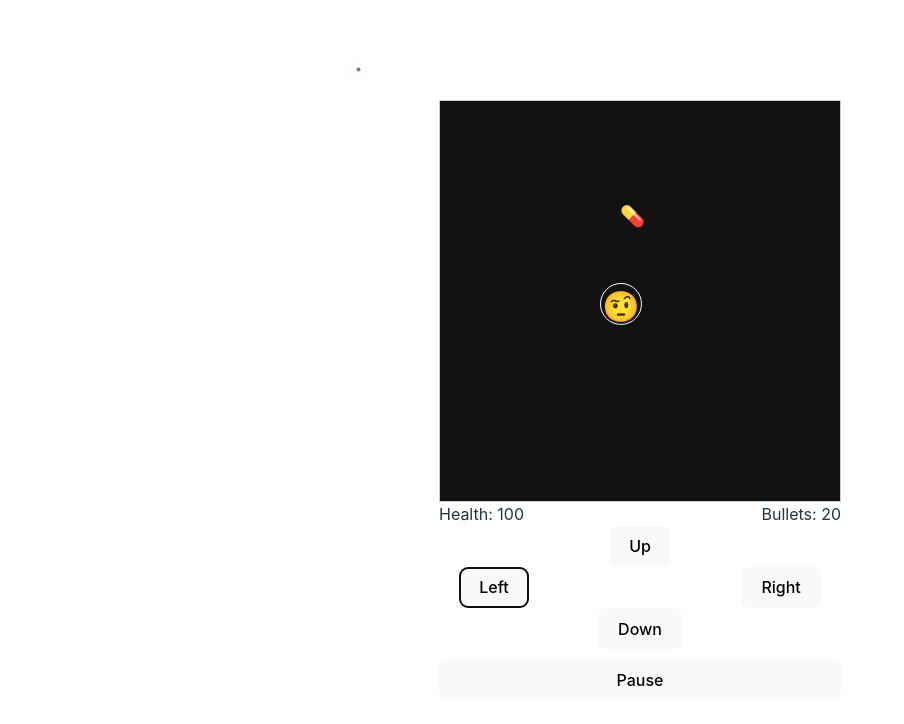
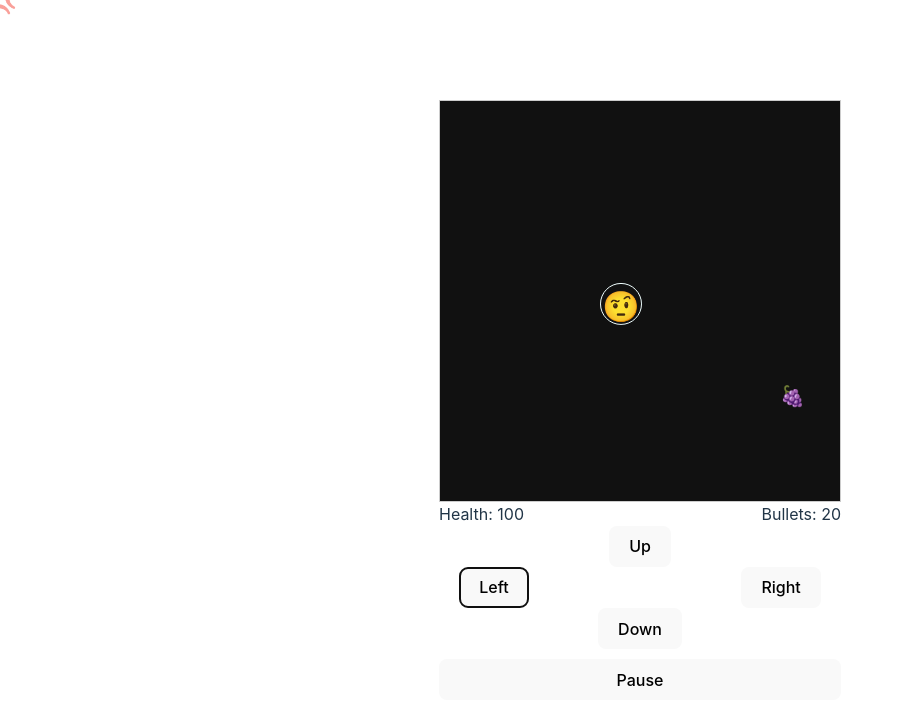
Before and after one commit to glaucopater/vitets-react-game, a React (Vite) app: page / in a window 1280 px wide. Both pictures are taken after a click on the button "Left". Shown: the top 724 px of the page, without its empty margins (0-904 px from the left). Built offline with nearby package versions, Linux system fonts and the light colour scheme.

Commit message:
Refactoring

```diff
--- a/src/components/Area/Area.css
+++ b/src/components/Area/Area.css
@@ -6,8 +6,3 @@
   background: #111;
   cursor: crosshair;
 }
-
-.shoot {
-  animation: shoot-animation 0.5s infinite;
-  cursor: crosshair;
-}
--- a/src/components/Area/index.tsx
+++ b/src/components/Area/index.tsx
@@ -1,6 +1,6 @@
 import { useState } from "react";
-import { Crosshairs } from "../Crosshair";
 import "./Area.css";
+import CustomCursor from "../CustomCursor";
 export const Area = ({
   handleMouseDown,
   handleMouseUp,
@@ -12,25 +12,17 @@ export const Area = ({
   isShooting: boolean;
   children: React.ReactNode;
 }) => {
-  const [crosshairPos, setCrosshairPos] = useState([0, 0]);
   const [isVisible, setIsVisible] = useState(true);
-
-  const handleOnMouseMove = (e: React.MouseEvent<HTMLDivElement>) => {
-    setCrosshairPos([e.clientX, e.clientY]);
-  };
 
   return (
     <div
       className="area"
       onMouseDown={handleMouseDown}
       onMouseUp={handleMouseUp}
-      onMouseMove={handleOnMouseMove}
       onMouseEnter={() => setIsVisible(true)}
       onMouseLeave={() => setIsVisible(false)}
     >
-      {isVisible && (
-        <Crosshairs isShooting={isShooting} crosshairPos={crosshairPos} />
-      )}
+      {isVisible && <CustomCursor isShooting={isShooting} />}
       {children}
     </div>
   );
--- a/src/components/Crosshair/Crosshair.css
+++ /dev/null
@@ -1,28 +0,0 @@
-.spark {
-    border-radius: 50%;
-    position: absolute;
-    width: 50px;
-    height: 50px;
-    transform: translate(-12px, -25px);
-}
-
-.outerCrosshair {
-    box-sizing: border-box;
-    display: inline-block;
-    background: none;
-    border: 1px solid #fafafa;
-    border-radius: 50%;
-    padding: 10px;
-    position: absolute;
-    transform: translate(-7.5px, -7.5px);
-}
-
-.innerCrosshair {
-    cursor: crosshair;
-    color: #fafafa;
-    padding: 2px;
-    border-radius: 50%;
-    background: rgba(0, 0, 0, 0.527);
-    position: absolute;
-    transform: translate(1.5px, 1.5px);
-}
--- a/src/components/Crosshair/index.tsx
+++ /dev/null
@@ -1,45 +0,0 @@
-import { FIRE_AVATAR } from "../../constants/index";
-import "./Crosshair.css";
-export const Crosshairs = ({
-  crosshairPos,
-  isShooting,
-}: {
-  crosshairPos: number[];
-  isShooting: boolean;
-}) => {
-  const top = crosshairPos[1] - 35;
-  const left = crosshairPos[0] - 85;
-
-  return (
-    <>
-      <div
-        className="outerCrosshair"
-        style={{
-          top,
-          left: left - 3,
-        }}
-      />
-      <div
-        className="spark"
-        style={{
-          display: isShooting ? "block" : "none",
-          top: top - 3,
-          left: left - 10,
-        }}
-      >
-        {isShooting && (
-          <span aria-label="fire" role="img" style={{ fontSize: 30 }}>
-            {FIRE_AVATAR}
-          </span>
-        )}
-      </div>
-      <div
-        className="innerCrosshair"
-        style={{
-          top: top,
-          left: left,
-        }}
-      />
-    </>
-  );
-};
--- /dev/null
+++ b/src/components/CustomCursor/CustomCursor.css
@@ -0,0 +1,6 @@
+.custom-cursor {
+    position: fixed;
+    pointer-events: none;
+    z-index: 9999;
+
+}
--- /dev/null
+++ b/src/components/CustomCursor/index.tsx
@@ -0,0 +1,43 @@
+import { useState, useEffect } from "react";
+import "./CustomCursor.css";
+import { FIRE_AVATAR, TARGET_AVATAR } from "../../constants";
+import "./CustomCursor.css";
+
+export const CustomCursor = ({ isShooting }: { isShooting: boolean }) => {
+  const [position, setPosition] = useState({ x: 0, y: 0 });
+
+  useEffect(() => {
+    const handleMouseMove = (e: MouseEvent) => {
+      setPosition({ x: e.clientX, y: e.clientY });
+    };
+
+    document.addEventListener("mousemove", handleMouseMove);
+
+    return () => {
+      document.removeEventListener("mousemove", handleMouseMove);
+    };
+  }, []);
+
+  return (
+    <div
+      className="custom-cursor"
+      style={{
+        left: position.x - 20,
+        top: position.y - 25,
+      }}
+    >
+      <span
+        aria-label="fire"
+        role="img"
+        style={{
+          fontSize: 30,
+          opacity: isShooting ? 1 : 0.5,
+        }}
+      >
+        {isShooting ? FIRE_AVATAR : TARGET_AVATAR}
+      </span>
+    </div>
+  );
+};
+
+export default CustomCursor;
--- a/src/components/Enemy/index.tsx
+++ b/src/components/Enemy/index.tsx
@@ -1,4 +1,4 @@
-import { ENEMY_AVATAR } from "../../constants";
+import { ENEMY_AVATARS } from "../../constants";
 import "./Enemy.css";
 export const Enemy = ({
   enemy,
@@ -20,7 +20,7 @@ export const Enemy = ({
       }}
     >
       <span aria-label="enemy" role="img" style={{ fontSize: 20 }}>
-        {ENEMY_AVATAR}
+        {ENEMY_AVATARS[0]}
       </span>
     </div>
   );
--- a/src/components/Game/index.tsx
+++ b/src/components/Game/index.tsx
@@ -15,7 +15,7 @@ import {
   audio,
 } from "../../constants";
 import Ammo from "../Ammo";
-import Medikit from "../Medikit";
+import PowerUp from "../PowerUp";
 import { Area } from "../Area";
 import { Hud } from "../Hud";
 import FEATURES from "../../features";
@@ -317,7 +317,7 @@ const Game = () => {
           ))}
         {FEATURES.ALLOW_POWERUPS &&
           medikits.map((medikit, index) => (
-            <Medikit key={index} medikit={medikit} />
+            <PowerUp key={index} powerupPosition={medikit} />
           ))}
       </Area>
       <Hud playerHealth={playerHealth} bullets={bullets} />
--- a/src/components/Medikit/index.tsx
+++ b/src/components/PowerUp/index.tsx
@@ -1,10 +1,10 @@
-import { MEDIKIT_AVATAR } from "../../constants";
+import { POWERUPS_AVATARS } from "../../constants";
 
-interface MedikitProps {
-  medikit: { x: number; y: number };
+interface PowerUpProps {
+  powerupPosition: { x: number; y: number };
 }
 
-const Medikit = ({ medikit }: MedikitProps) => {
+const PowerUp = ({ powerupPosition: medikit }: PowerUpProps) => {
   return (
     <div
       style={{
@@ -16,10 +16,10 @@ const Medikit = ({ medikit }: MedikitProps) => {
       }}
     >
       <span aria-label="medikit" role="img" style={{ fontSize: 20 }}>
-        {MEDIKIT_AVATAR}
+        {POWERUPS_AVATARS[0]}
       </span>
     </div>
   );
 };
 
-export default Medikit;
+export default PowerUp;
--- a/src/constants/index.ts
+++ b/src/constants/index.ts
@@ -5,9 +5,10 @@ import shoot from "../assets/audio/shoot1.wav";
 export const PLAYER_AVATAR = "🤨";
 export const PLAYER_AVATAR_SICK = "🥵";
 export const PLAYER_AVATAR_DEAD = "💀";
-export const ENEMY_AVATAR = "👽";
+export const ENEMY_AVATARS = ["👽", "👾"];
 export const FIRE_AVATAR = "🔥";
-export const MEDIKIT_AVATAR = "💊";
+export const TARGET_AVATAR = "💢";
+export const POWERUPS_AVATARS = ["🍇", "🍈", "🍉", "🍊", "🍒", "🍑", "🍍"];
 export const AMMO_AVATAR = "🔫";
 
 // min is 2 for movement
```
Also changed, not shown: 1 other file (tests, documents, lock files or other folders).
